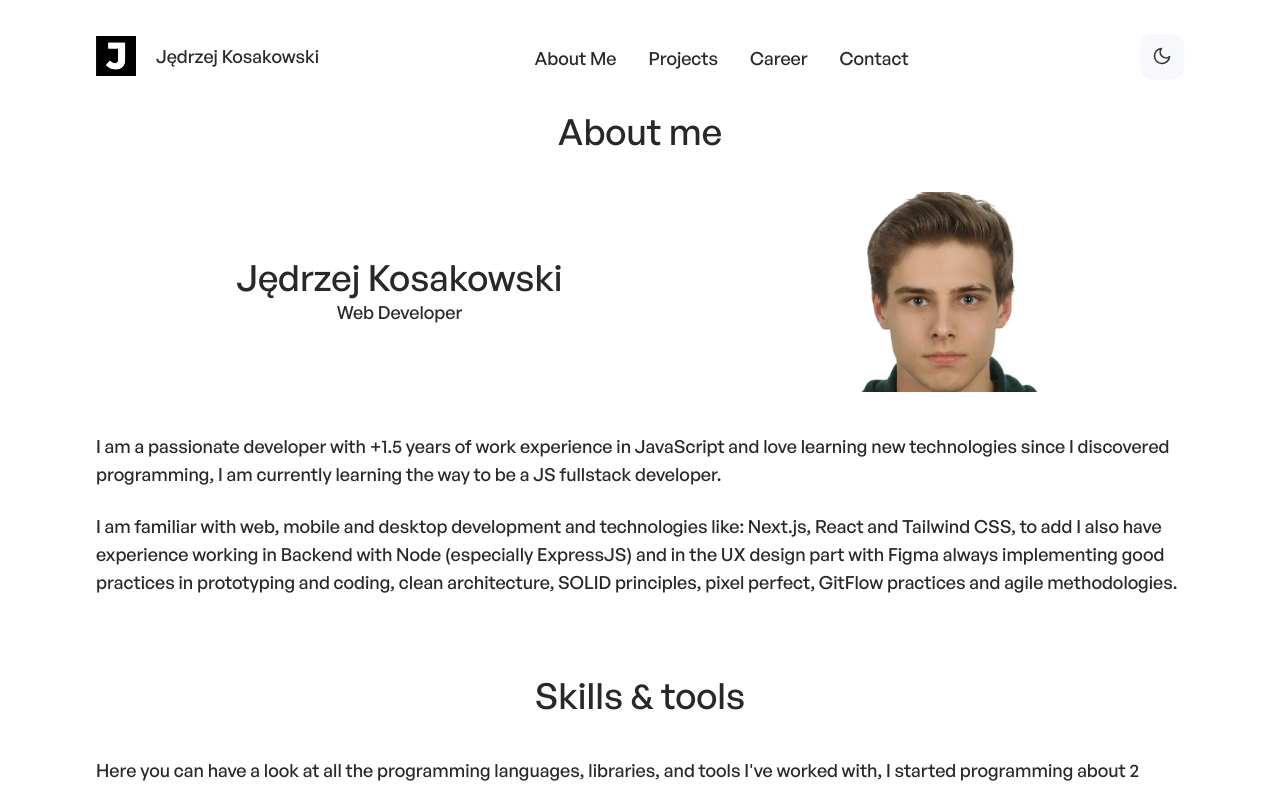
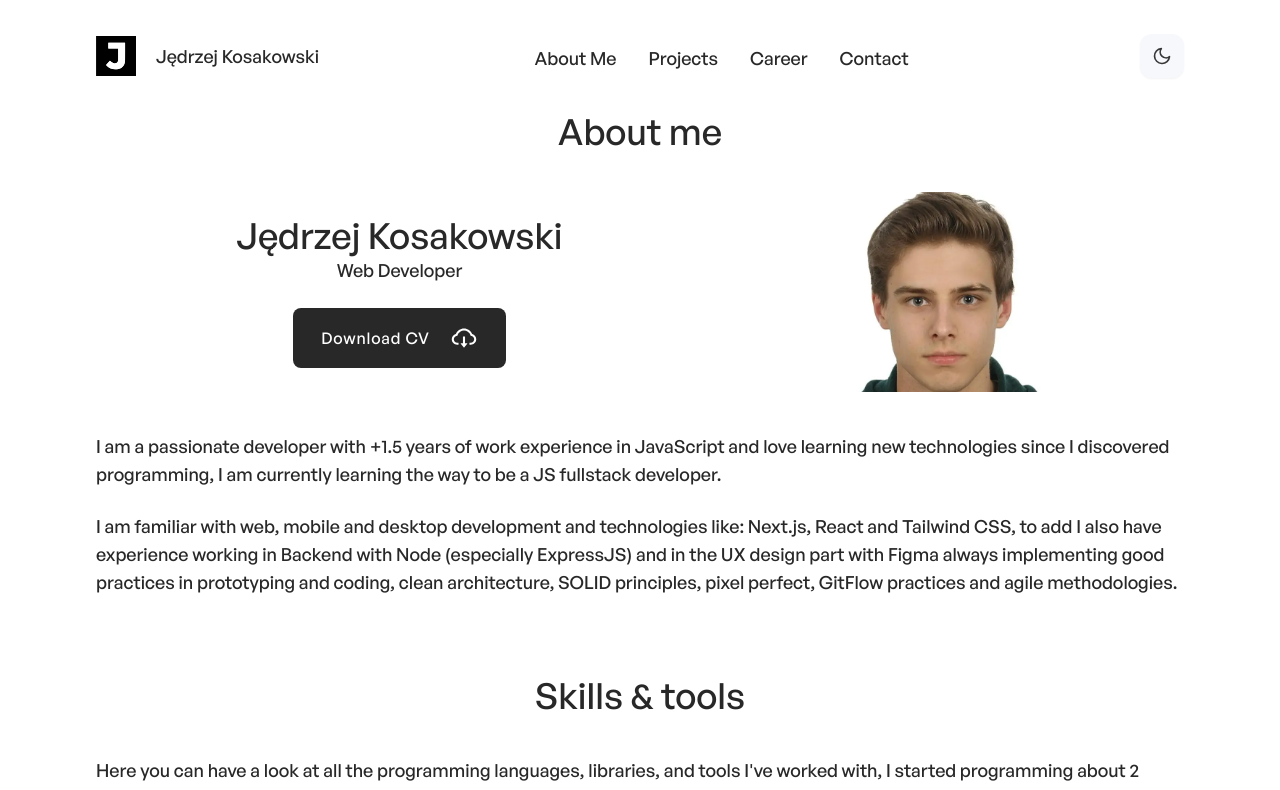
Before and after one commit to Wawrzynn/portfolio-new, a Next.js app: page /about in a window 1280 px wide. Shown: the top 790 px of the page. Built offline with nearby package versions, Linux system fonts and the light colour scheme.

Commit message:
Added button to download CV.

```diff
--- a/components/about/Introduction.jsx
+++ b/components/about/Introduction.jsx
@@ -1,5 +1,7 @@
 import { aboutData } from "../../data/data";
 import Image from "next/image";
+import Button from "../reusable/Button";
+import {AiOutlineCloudDownload} from "react-icons/ai";
 
 export default function Introduction() {
   return (
@@ -13,6 +15,16 @@ export default function Introduction() {
             <h2 className="w-full flex justify-start sm:justify-center text-primary-dark dark:text-primary-light text-lg font-medium">
               {aboutData.title}
             </h2>
+            <a
+              href="files/CV.pdf"
+              download
+              className="flex justify-start sm:justify-center"
+            >
+              <span className="font-general-medium  px-7 py-4 text-white text-center font-medium tracking-wider bg-primary-dark dark:bg-primary-light dark:text-primary-dark focus:ring-1 rounded-lg mt-6 duration-500 flex flex-row justify-between items-center">
+                <Button title="Download CV" aria-label="Download CV" />
+                <AiOutlineCloudDownload className="ml-5 w-7 h-7" />
+              </span>
+            </a>
           </div>
           <Image
             src={aboutData.image}
@@ -31,7 +43,6 @@ export default function Introduction() {
             {aboutData.description2}
           </p>
         </div>
-
       </div>
     </div>
   );
```
